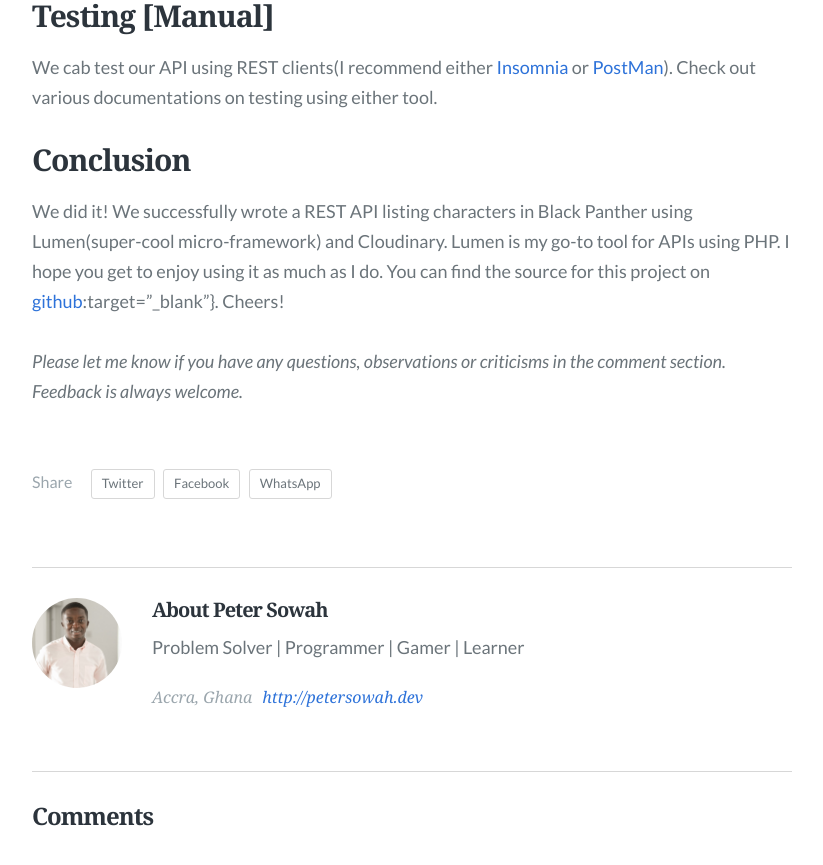
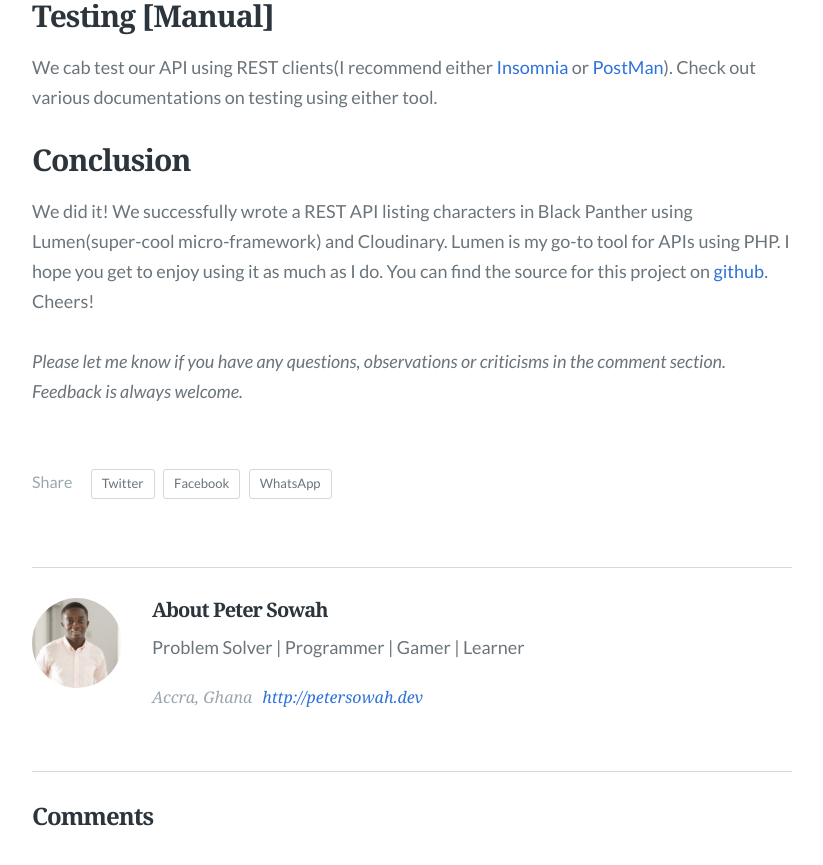
Before and after one commit to petersowah/blog, a Jekyll site: the page built from _posts/2018-02-23-black-panther-rest-api-with-lumen-and-cloudinary.md, in a window 1280 px wide and 900 px high, scrolled down 11925 px. Shown: the top 865 px of the window, without its empty margins (228-1051 px from the left). Built offline with Jekyll 4.4.1, drawn with Linux system fonts in a browser that asks for light colours; some web fonts are replaced; comment, search, counter and statistics services are not loaded.

Commit message:
fix typo

```diff
--- a/_posts/2018-02-23-black-panther-rest-api-with-lumen-and-cloudinary.md
+++ b/_posts/2018-02-23-black-panther-rest-api-with-lumen-and-cloudinary.md
@@ -315,6 +315,6 @@ In the controller, all methods return data in the JSON format.
 We cab test our API using REST clients(I recommend either [Insomnia](https://insomnia.rest/){:target="_blank"} or [PostMan](https://www.getpostman.com/){:target="_blank"}). Check out various documentations on testing using either tool.
 
 ## Conclusion
-We did it! We successfully wrote a REST API listing characters in Black Panther using Lumen(super-cool micro-framework) and Cloudinary. Lumen is my go-to tool for APIs using PHP. I hope you get to enjoy using it as much as I do. You can find the source for this project on [github](https://github.com/petersowah/black-panther-api):target="_blank"}. Cheers!
+We did it! We successfully wrote a REST API listing characters in Black Panther using Lumen(super-cool micro-framework) and Cloudinary. Lumen is my go-to tool for APIs using PHP. I hope you get to enjoy using it as much as I do. You can find the source for this project on [github](https://github.com/petersowah/black-panther-api){:target="_blank"}. Cheers!
 
 _Please let me know if you have any questions, observations or criticisms in the comment section. Feedback is always welcome._
```
